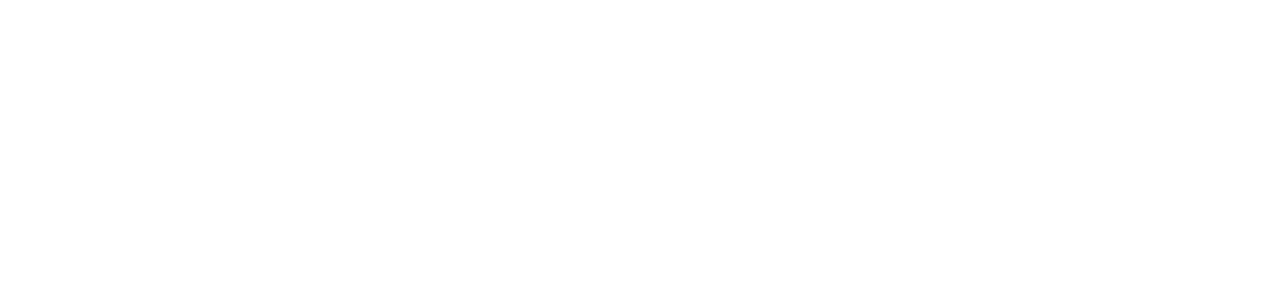
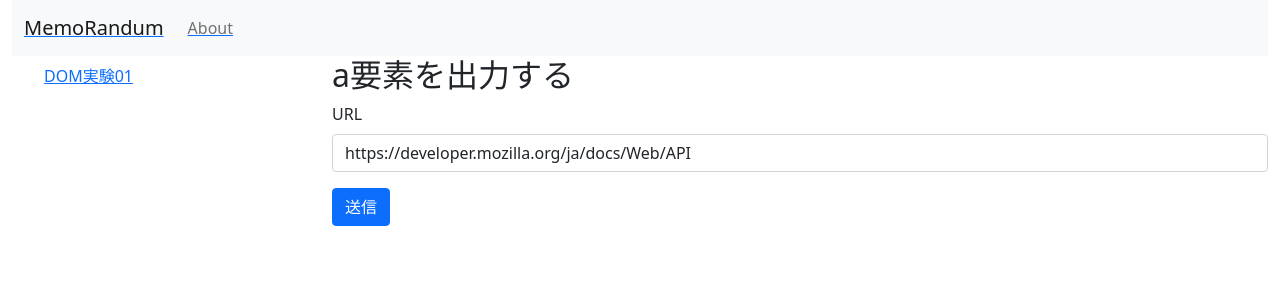
Before and after one commit to 0gravity000/memorandum, a Vue app in the folder frontend/: page /dom-experiment-01 in a window 1280 px wide. Before the commit this address had no page. Shown: the top 300 px of the page. Built offline with nearby package versions, Linux system fonts and the light colour scheme.

Commit message:
NavbarMain、SidebarHome、DOMExperiment01を追加

```diff
--- a/frontend/src/App.vue
+++ b/frontend/src/App.vue
@@ -1,9 +1,29 @@
 <template>
-  <router-view/>
+  <div class="container-fluid">
+    <NavbarMain />
+    <div class="row">
+      <div class="col-3">
+        <SidebarHome />
+      </div>
+      <div class="col-9">
+        <router-view/>
+      </div>
+    </div>
+  </div>
 </template>
 
+<script>
+// @ is an alias to /src
+import NavbarMain from '@/components/NavbarMain.vue'
+import SidebarHome from '@/components/SidebarHome.vue'
+
+export default {
+  components: {
+    NavbarMain,
+    SidebarHome,
+  },
+}
+</script>
+
 <style>
-#app {
-  margin-top: 60px
-}
 </style>
--- /dev/null
+++ b/frontend/src/components/DOMExperiment01.vue
@@ -0,0 +1,72 @@
+<template>
+  <div class="dom-experiment-01">
+    <h2>a要素を出力する</h2>
+    <!--
+    <form action="/api/stroke/ahref" method="post">
+    -->
+    <form>
+      <div class="mb-3">
+        <label for="exampleInputEmail1" class="form-label">URL</label>
+        <input v-model="this.targetUrl" class="form-control" placeholder="URLを入力してください">
+      </div>
+      <button type="button" @click="crawlTargetUrl" class="btn btn-primary">送信</button>
+      <!--
+      <div class="mb-3">
+        <label for="exampleInputPassword1" class="form-label">セレクター</label>
+        <input v-model="this.targetSelector" class="form-control" placeholder="セレクターを入力してください">
+      </div>
+      <button type="submit" class="btn btn-primary">送信</button>
+      -->
+    </form>
+    <div v-for="element in elements" :key="element">
+      <a :href="targetProtocol + '//' + targetDomein + '/' + element" target="_blank" rel="noopener noreferrer">
+        {{this.targetProtocol}}//{{this.targetDomein}}/{{element}}
+      </a>
+    </div>
+    <!--
+    <div v-for="element in elements" :key="element">
+      <a :href="element.href" target="_blank" rel="noopener noreferrer">{{element.innerHTML}}</a>
+    </div>
+    <div>{{elements}}</div>
+     -->
+  </div>
+</template>
+
+<script>
+// @ is an alias to /src
+const axios = require('axios').default
+
+export default {
+  data() {
+    return {
+      targetUrl: "https://developer.mozilla.org/ja/docs/Web/API",
+      targetDomein: "",
+      targetProtocol: "",
+      //targetSelector: "a",
+      elements: [],
+    }
+  },
+  mounted() {
+  },
+  methods: {
+    crawlTargetUrl: function(){
+      let self = this;  //promiseコールバック関数内でthisは使えないので回避用 this.$router.push('/')
+      let uri = new URL(this.targetUrl)
+      this.targetDomein = uri.hostname
+      this.targetProtocol = uri.protocol
+      axios.post('/api/stroke/ahref', { //バックエンドでbodyとして取得できる
+        targetUrl: self.targetUrl,
+        targetSelector: self.targetSelector,
+      })
+      .then(function (res) {
+        console.log(res.data)
+        self.elements = res.data
+      })
+      .catch(function (err){
+        console.log(err)
+        self.elements = err.data
+      })
+    },
+  },
+}
+</script>
--- /dev/null
+++ b/frontend/src/components/NavbarMain.vue
@@ -0,0 +1,50 @@
+<template>
+  <nav class="navbar navbar-expand-lg navbar-light bg-light">
+    <div class="container-fluid">
+      <router-link to="/">
+      <a class="navbar-brand">MemoRandum</a>
+      </router-link>
+      <button class="navbar-toggler" type="button" data-bs-toggle="collapse" data-bs-target="#navbarNav" aria-controls="navbarNav" aria-expanded="false" aria-label="Toggle navigation">
+        <span class="navbar-toggler-icon"></span>
+      </button>
+      <div class="collapse navbar-collapse" id="navbarNav">
+        <ul class="navbar-nav">
+          <li class="nav-item">
+            <router-link to="/about">
+              <a class="nav-link">About</a>
+            </router-link>
+          </li>
+        </ul>
+      </div>
+    </div>
+  </nav>
+</template>
+
+<script>
+export default {
+  name: 'NavbarMain',
+  props: {
+    account: {
+      type : Object,
+    }
+  },
+  data () {
+    return {
+    }
+  },
+  updateed () {
+  },
+  mounted () {
+  },
+  methods: {
+  },
+  computed: {
+  }
+}
+
+</script>
+
+<!-- Add "scoped" attribute to limit CSS to this component only -->
+<style scoped>
+
+</style>
--- /dev/null
+++ b/frontend/src/components/SidebarHome.vue
@@ -0,0 +1,26 @@
+<template>
+  <div class="sidebar-home">
+    <ul class="list-group list-group-flush">
+      <li class="list-group-item">
+        <router-link to="/dom-experiment-01">DOM実験01</router-link>
+      </li>
+      <!--
+      <li class="list-group-item">
+      <details>
+      <summary>xxx</summary>
+        <li class="list-group-item">
+          <router-link to="/closures-experiment-01">xxx</router-link>
+        </li>
+      </details>
+      </li>
+       -->
+    </ul>
+  </div>
+</template>
+
+<!-- Add "scoped" attribute to limit CSS to this component only -->
+<style scoped>
+ul {
+  padding-left: 1rem;
+}
+</style>
--- a/frontend/src/router/index.js
+++ b/frontend/src/router/index.js
@@ -2,6 +2,7 @@
 import HomeView from '../views/HomeView.vue'
 import PingPage from '../components/PingPage.vue'
 import BooksPage from '../components/BooksPage.vue'
+import DOMExperiment01 from '../components/DOMExperiment01.vue'
 
 const routes = [
   {
@@ -10,9 +11,9 @@
     component: HomeView
   },
   {
-    path: '/books-page',
-    name: 'books-page',
-    component: BooksPage
+    path: '/dom-experiment-01',
+    name: 'dom-experiment-01',
+    component: DOMExperiment01
   },
   {
     path: '/about',
@@ -21,6 +22,11 @@
     // this generates a separate chunk (about.[hash].js) for this route
     // which is lazy-loaded when the route is visited.
     component: () => import(/* webpackChunkName: "about" */ '../views/AboutView.vue')
+  },
+  {
+    path: '/books-page',
+    name: 'books-page',
+    component: BooksPage
   },
   {
     path: '/ping-page',
--- a/frontend/vue.config.js
+++ b/frontend/vue.config.js
@@ -2,5 +2,10 @@
 module.exports = defineConfig({
   transpileDependencies: true,
   outputDir:'../backend/dist', // npm run build 時のファイルの出力先ルート
-  assetsDir: 'static'
+  assetsDir: 'static',
+  devServer: {
+    port: 8080,
+    // localhostでvueからflaskにAPIリクエストを送信する為の設定
+    proxy: 'http://localhost:5000'
+  },
 })
```
Also changed, not shown: 1 other file (tests, documents, lock files or other folders).
